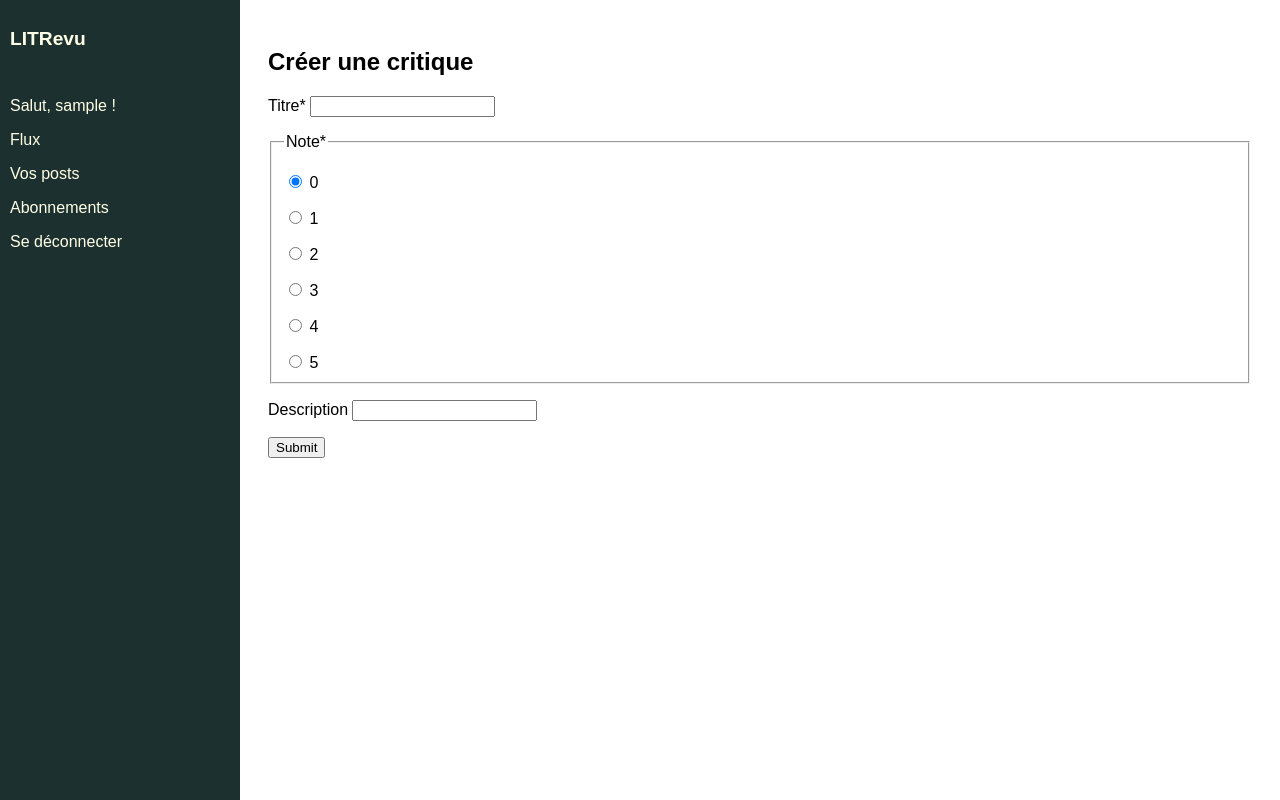
After one commit to Chelpot/Openclassrooms-P9-LITRevu, a Django app: page /ticket/create_review/ in a window 1280 px wide. The commit adds this page. Run offline with Django 5.2, Linux system fonts and the light colour scheme; the visitor is signed in with stand-in values (Sample User, id 1); some libraries are stand-ins or nearby versions.

```diff
--- a/litrevu/urls.py
+++ b/litrevu/urls.py
@@ -1,9 +1,11 @@
+from django.conf.urls.static import static
 from django.contrib import admin
 from django.contrib.auth.views import LoginView, LogoutView, PasswordChangeView, PasswordChangeDoneView
 from django.urls import path
 
 import authentication.views
 import review.views
+from litrevu import settings
 
 urlpatterns = [
     path("admin/", admin.site.urls),
@@ -23,6 +25,8 @@ urlpatterns = [
          name='password_change_done'
          ),
     path('ticket/create/', review.views.create_ticket, name='ticket_create'),
+    path('ticket/create_review/', review.views.create_review, name='review_create'),
     path('ticket/<int:ticket_id>', review.views.view_ticket, name='view_ticket'),
+    path('follow/', review.views.follow, name='follow'),
 
-]
+]+static(settings.MEDIA_URL, document_root=settings.MEDIA_ROOT)
--- a/review/forms.py
+++ b/review/forms.py
@@ -1,18 +1,92 @@
 from django import forms
 from django.contrib.auth import get_user_model
+from crispy_forms.helper import FormHelper
+from crispy_forms.layout import Layout, Fieldset, Submit, Field
+
 from . import models
 
 User = get_user_model()
 
-class PhotoForm(forms.ModelForm):
+class TicketForm(forms.ModelForm):
     class Meta:
-        model = models.Photo
-        fields = ['image']
+        model = models.Ticket
+        fields = ['title', 'description', 'image']
+    edit_ticket = forms.BooleanField(widget=forms.HiddenInput, initial=True)
+
+    title = forms.CharField(
+        label="Titre",
+        max_length=100,
+        required=True,
+    )
+
+    description = forms.CharField(
+        label = "Description",
+        required = False,
+    )
+
+    image = forms.ImageField(
+        label = "Charger une image",
+        required = False,
+    )
+
+    def __init__(self, *args, **kwargs):
+        super().__init__(*args, **kwargs)
+        self.helper = FormHelper()
+        self.helper.form_class = 'ticket-form'
+        self.helper.form_method = 'post'
+        self.helper.add_input(Submit('submit', 'Publier', css_class='button'))
 
 
-class TicketForm(forms.ModelForm):
-    edit_ticket = forms.BooleanField(widget=forms.HiddenInput, initial=True)
 
-    class Meta:
-        model = models.Ticket
-        fields = ['title', 'description']
+class ReviewForm(forms.Form):
+    title = forms.CharField(
+        label = "Titre",
+        max_length = 100,
+        required = True,
+    )
+
+    rating = forms.TypedChoiceField(
+        label = "Note",
+        choices = ((0, "0"),
+                   (1, "1"),
+                   (2, "2"),
+                   (3, "3"),
+                   (4, "4"),
+                   (5, "5"),
+                   ),
+        coerce = lambda x: bool(int(x)),
+        widget = forms.RadioSelect(attrs={'class': 'radio-horizontal'}),
+        initial = '0',
+        required = True,
+    )
+
+    description = forms.CharField(
+        label = "Description",
+        required = False,
+    )
+
+    def __init__(self, *args, **kwargs):
+        super().__init__(*args, **kwargs)
+        self.helper = FormHelper()
+        self.helper.form_class = 'ticket-form'
+        self.helper.form_method = 'post'
+        self.helper.add_input(Submit('submit', 'Submit'))
+
+
+class FollowForm(forms.Form):
+    Username = forms.CharField(
+        max_length = 100,
+        required = True,
+        label="Nom d'utilisateur",
+        widget=forms.TextInput(attrs={'placeholder': "Entrez le nom d'un utilisateur à suivre"})
+    )
+
+    def __init__(self, *args, **kwargs):
+        super().__init__(*args, **kwargs)
+        self.helper = FormHelper()
+        self.helper.form_class = 'ticket-form'
+        self.helper.form_method = 'post'
+        self.helper.layout = Layout(
+            Field('Username', css_class='large-input align-center-horizontal'),
+        )
+        self.helper.add_input(Submit('submit', 'Submit'))
--- a/review/templates/partials/ticket_snippet.html
+++ b/review/templates/partials/ticket_snippet.html
@@ -7,6 +7,6 @@
         </div>
         <h1>{{ ticket.title }}</h1>
         <p>{{ ticket.description }}</p>
-        <img class="" src="{{ ticket.image }}">
+        <img class="" src="{{ ticket.image.url }}">
     </div>
 </div>
--- /dev/null
+++ b/review/templates/review/create_review.html
@@ -0,0 +1,6 @@
+{% extends 'base.html' %}
+{% block content %}
+    <h2>Créer une critique</h2>
+    {% load crispy_forms_tags %}
+    {% crispy review_form review_form.helper %}
+{% endblock content %}
--- /dev/null
+++ b/review/templates/review/follow.html
@@ -0,0 +1,6 @@
+{% extends 'base.html' %}
+{% block content %}
+    <h2>Suivre d'autres utilisateurs</h2>
+    {% load crispy_forms_tags %}
+    {% crispy follow_form follow_form.helper %}
+{% endblock content %}
--- a/review/templates/review/home.html
+++ b/review/templates/review/home.html
@@ -7,7 +7,7 @@
             <a class="button-content" role="button" href="{% url 'ticket_create' %}">Demander une critique</a>
         </div>
         <div class="btn-content">
-            <button class="button-content" role="button">Créer une critique</button>
+            <a class="button-content" role="button" href="{% url 'review_create' %}">Créer une critique</a>
         </div>
     </div>
 
--- a/review/templatetags/ticket_extras.py
+++ b/review/templatetags/ticket_extras.py
@@ -18,4 +18,4 @@ def get_posted_at_display(posted_at):
         return f'Publié il y a {int(seconds_ago // MINUTE)} minutes.'
     elif seconds_ago <= DAY:
         return f'Publié il y a {int(seconds_ago // HOUR)} heures.'
-    return f'Publié le {posted_at.strftime("%d %b %y à %Hh%M")}'
+    return f'{posted_at.strftime("%Hh%M, %d %b %y")}'
--- a/review/views.py
+++ b/review/views.py
@@ -31,22 +31,18 @@ def home(request):
 @login_required
 def create_ticket(request):
     ticket_form = forms.TicketForm()
-    photo_form = forms.PhotoForm()
     if request.method == 'POST':
-        ticket_form = forms.TicketForm(request.POST)
-        photo_form = forms.PhotoForm(request.POST, request.FILES)
-        if all([ticket_form.is_valid(), photo_form.is_valid()]):
-            photo = photo_form.save(commit=False)
-            photo.uploader = request.user
-            photo.save()
+        ticket_form = forms.TicketForm(request.POST, request.FILES)
+        if ticket_form.is_valid():
             ticket = ticket_form.save(commit=False)
-            ticket.photo = photo
             ticket.user = request.user
             ticket.save()
-            return redirect('home')
+            return redirect('ticket_create')
+        else:
+            print("Form is not valid")
+            print(ticket_form.errors)
     context = {
         'ticket_form': ticket_form,
-        'photo_form': photo_form,
     }
     return render(request, 'review/create_ticket.html', context=context)
 
@@ -54,3 +50,32 @@ def create_ticket(request):
 def view_ticket(request, ticket_id):
     ticket = get_object_or_404(models.Ticket, id=ticket_id)
     return render(request, 'review/view_ticket.html', {'ticket': ticket})
+
+@login_required
+def create_review(request):
+    review_form = forms.ReviewForm()
+    if request.method == 'POST':
+        review_form = forms.ReviewForm(request.POST)
+        if review_form.is_valid():
+            ticket = review_form.save(commit=False)
+            ticket.user = request.user
+            ticket.save()
+            return redirect('home')
+    context = {
+        'review_form': review_form,
+    }
+    return render(request, 'review/create_review.html', context=context)
+
+@login_required
+def follow(request):
+    follow_form = forms.FollowForm()
+    if request.method == 'POST':
+        follow_form = forms.FollowForm(request.POST)
+        if follow_form.is_valid():
+            pass
+            #A continuer
+
+    context = {
+        'follow_form': follow_form,
+    }
+    return render(request, 'review/follow.html', context=context)
--- a/static/app.css
+++ b/static/app.css
@@ -32,7 +32,7 @@ html {
 
 /* Style page content */
 .main {
-    margin-left: 240px; /* Same as the width of the sidebar */
+    margin-left: 240px;
     padding: 20px;
 }
 
@@ -132,3 +132,25 @@ h1{
 .date-created{
     font-size: 0.6rem;
 }
+.custom-radio{
+    display: inline-block;
+}
+
+/* ReviewForm */
+.button{
+    margin: 1rem 0;
+}
+.ticket-form > *{
+    margin: 1rem 0 0 0;
+}
+
+.large-input{
+    height: 3rem;
+    width: 100%;
+    font-size: 1.5rem;
+}
+
+.align-center-horizontal{
+    display: flex;
+    margin: 0 auto;
+}
--- a/templates/base.html
+++ b/templates/base.html
@@ -12,7 +12,7 @@
                 <p>Salut, {{ user }} !</p>
                 <p><a href="{% url 'home' %}">Flux</a></p>
                 <p><a href="">Vos posts</a></p>
-                <p><a href="">Abonnements</a></p>
+                <p><a href="{% url 'follow' %}">Abonnements</a></p>
                 <form method="post" action="{% url 'logout' %}">
                     {% csrf_token %}
                     <button class="btn-logout" type="submit">Se déconnecter</button>
```
Also changed, not shown: litrevu/settings.py (+8 -2 lines), review/models.py (+2 -17 lines), review/templates/review/create_ticket.html (+7 -7 lines), media/images/image_4.png (added).
